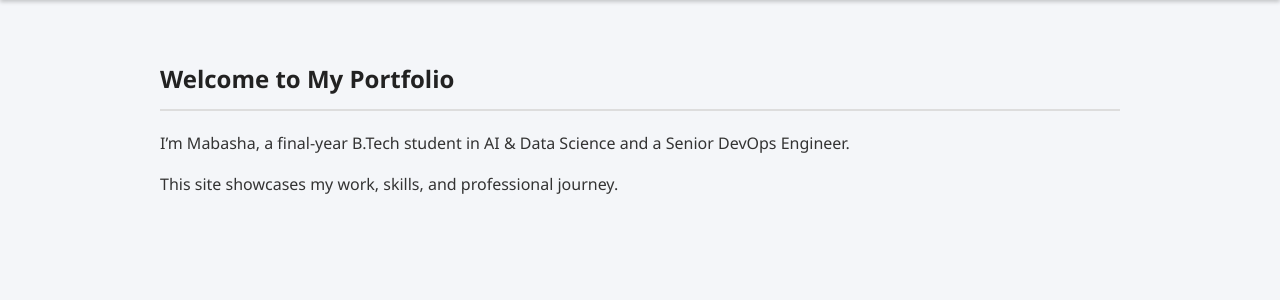
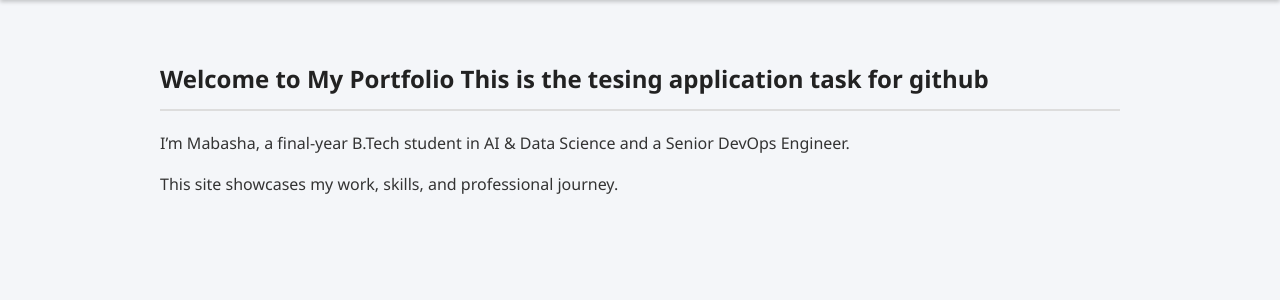
Before and after one commit to coders2345/Devops_Portal, a Flask app: page / in a window 1280 px wide. Shown: the part 120-420 px from the top of the page. Run offline with Flask 3, Linux system fonts and the light colour scheme.

```diff
--- a/app/templates/index.html
+++ b/app/templates/index.html
@@ -1,7 +1,7 @@
 {% extends 'base.html' %}
 {% block title %}Home - Mabasha{% endblock %}
 {% block content %}
-  <h2>Welcome to My Portfolio</h2>
+  <h2>Welcome to My Portfolio This is the tesing application task for github</h2>
   <p>I’m Mabasha, a final-year B.Tech student in AI & Data Science and a Senior DevOps Engineer.</p>
   <p>This site showcases my work, skills, and professional journey.</p>
 {% endblock %}
```
